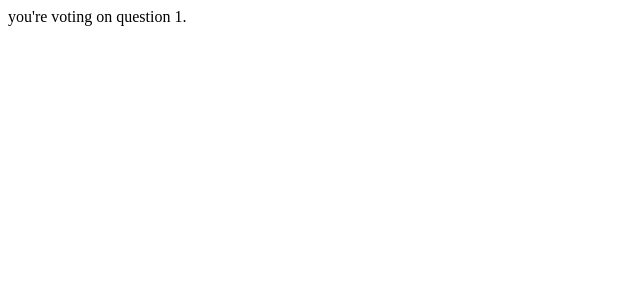
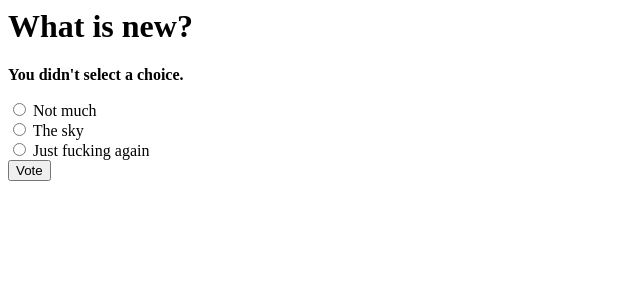
Before and after one commit to MaheshBhosale/poll_application, a Django app: page /polls/1/vote/ in a window 1280 px wide. Shown: the top 300 px of the page, without its empty margins (0-640 px from the left). Run offline with Django 3.2, Linux system fonts and the light colour scheme; data comes from the database, SQL or seed files in the repository; both versions use the stored data as it was after the commit.

Commit message:
last commit

```diff
--- a/polls/templates/polls/detail.html
+++ b/polls/templates/polls/detail.html
@@ -1,6 +1,12 @@
-<h1>{{ question.question_text}}</h1>
-<ul>
+<h1>{{ question.question_text }}</h1>
+
+{% if error_message %}<p><strong>{{ error_message }}</strong></p>{% endif %}
+
+<form action="{% url 'polls:vote' question.id %}" method="post">
+{% csrf_token %}
 {% for choice in question.choice_set.all %}
-	<li>{{choice.choice_text}}</li>
+    <input type="radio" name="choice" id="choice{{ forloop.counter }}" value="{{ choice.id }}" />
+    <label for="choice{{ forloop.counter }}">{{ choice.choice_text }}</label><br />
 {% endfor %}
-</ul>
+<input type="submit" value="Vote" />
+</form>
--- a/polls/views.py
+++ b/polls/views.py
@@ -1,8 +1,9 @@
-from django.http import HttpResponse
+from django.http import HttpResponse,HttpResponseRedirect
 from django.http import Http404
 from django.template import loader
 from django.shortcuts import get_object_or_404, render
-from .models import Question
+from .models import Question, Choice
+from django.urls import reverse
 
 def index(request):
 	latest_question_list= Question.objects.order_by('-pub_date')[:5]
@@ -17,12 +18,20 @@ def detail(request, question_id):
 	return render(request,'polls/detail.html',{'question':question})
 
 def results(request, question_id):
-	response="you,re looking at the result of question %s."
-	return HttpResponse(response % question_id)
+	question=get_object_or_404(Question,pk=question_id)
+	return render(request,'polls/results.html',{'question':question})
 
 def marks(request,question_id):
 	response="you have got 70 marks to question %s "
 	return HttpResponse(response % question_id)
 
 def vote(request, question_id):
-	return HttpResponse("you're voting on question %s." % question_id)
+	question=get_object_or_404(Question, pk=question_id)
+	try:
+		selected_choice = question.choice_set.get(pk=request.POST['choice'])
+	except(KeyError, Choice.DoesNotExist):
+		return render(request,'polls/detail.html',{'question':question,'error_message':"You didn't select a choice.",})
+	else:
+		selected_choice.votes+=1
+		selected_choice.save()
+		return HttpResponseRedirect(reverse('polls:results',args=(question.id,)))
```
Also changed, not shown: polls/templates/polls/results.html (added, +9 -0 lines), db.sqlite3, 2 other files.
